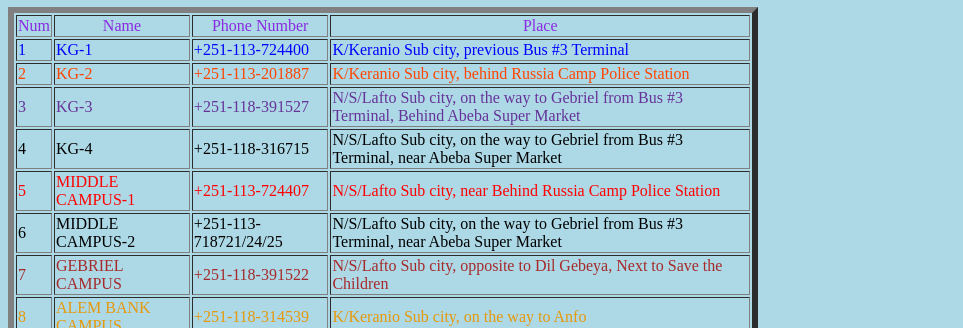
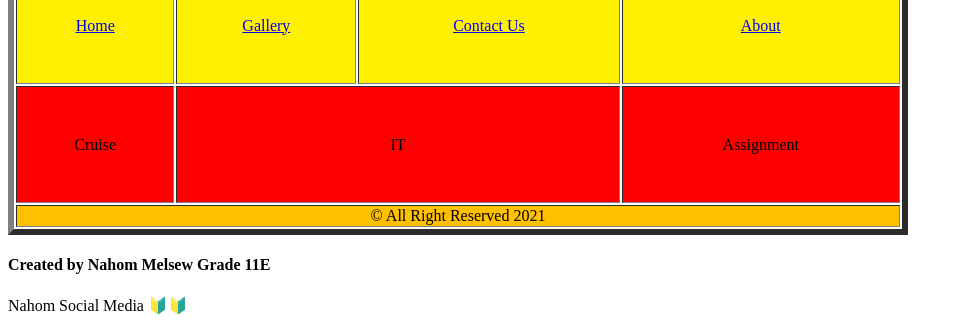
Before and after one commit to Nahomwebdeveloper/CruiseSchool, a plain HTML site: page index.html in a window 1280 px wide. Shown: the part 73-401 px from the top of the page, without its empty margins (0-963 px from the left). Drawn offline with Linux system fonts and the light colour scheme.

Commit message:
Changed code for It assignment

```diff
--- a/index.html
+++ b/index.html
@@ -1,78 +1,46 @@
 <!DOCTYPE html>
 <html lang="en">
 <head>
+
     <meta charset="UTF-8">
     <title>It Assignment</title>
 
 </head>
-<body style="background-color: #ADD8E6;">
 
-        <table border="6" width="750" height="80"; style="color: blueviolet;">
-            <tr>
-                <h1 style="text-align-last: center;"><a href="https://cruiseschoolet.com/" target="_blank">Cruise School</a></h1>
-                <TD style="text-align: center;">Num</TD>
-                <td style="text-align: center;">Name</td>
-                <td style="text-align: center;">Phone Number</td>
-                <td style="text-align: center;">Place</td>
+<body>
+
+    <table border="6" width="900" height="300">
+        <thead>
+            <tr bgcolor="#00FFFF;">
+                <th colspan="4">Cruise School ICT Club</th>
             </tr>
-            <tr style="color: blue;">
-                <td>1</td>
-                <td>KG-1</td>
-                <td>+251-113-724400</td>
-                <td>K/Keranio Sub city, previous Bus #3 Terminal</td>
+        </thead>
+        <tbody>
+            <tr bgcolor="#FFFF00;">
+                <td style="text-align: center;"><a href="https://cruiseschoolet.com/" target="_blank">Home</a></td>
+                <td style="text-align: center;"><a href="https://cruiseschoolet.com/gallery/" target="_blank">Gallery</a></td>
+                <td style="text-align: center;"><a href="https://cruiseschoolet.com/contact/" target="_blank">Contact Us</a></td>
+                <td style="text-align: center;"><a href="https://cruiseschoolet.com/about/" target="_blank">About</a></td>
             </tr>
-            <tr style="color: orangered;">
-                <td>2</td>
-                <td>KG-2</td>
-                <td>+251-113-201887</td>
-                <td>K/Keranio Sub city, behind Russia Camp Police Station</td>
+            <tr bgcolor="#FF0000;">
+                <td style="text-align: center;">Cruise</td>
+                <td style="text-align: center;" colspan="2">IT</td>
+                <td style="text-align: center;">Assignment</td>
             </tr>
-            <tr style="color: rebeccapurple;">
-                <td>3</td>
-                <td>KG-3</td>
-                <td>+251-118-391527</td>
-                <td>N/S/Lafto Sub city, on the way to Gebriel from Bus #3 Terminal, Behind Abeba Super Market</td>
+        </tbody>
+        <tfoot>
+            <tr bgcolor="#FF8C00;">
+                <td colspan="4" style="text-align: center;">&copy; All Right Reserved 2021</td>
             </tr>
-            <tr style="color: black;">
-                <td>4</td>
-                <td>KG-4</td>
-                <td>+251-118-316715</td>
-                <td>N/S/Lafto Sub city, on the way to Gebriel from Bus #3 Terminal, near Abeba Super Market</td>
-            </tr>
-            <tr style="color: red;">
-                <td>5</td>
-                <td>MIDDLE CAMPUS-1</td>
-                <td>+251-113-724407</td>
-                <td>N/S/Lafto Sub city, near Behind Russia Camp Police Station</td>
-            </tr>
-            <tr style="color: black;">
-                <td>6</td>
-                <td>MIDDLE CAMPUS-2</td>
-                <td>+251-113-718721/24/25</td>
-                <td>N/S/Lafto Sub city, on the way to Gebriel from Bus #3 Terminal, near Abeba Super Market</td>
-            </tr>
-            <tr style="color: brown;">
-                <td>7</td>
-                <td>GEBRIEL CAMPUS</td>
-                <td>+251-118-391522</td>
-                <td>N/S/Lafto Sub city, opposite to Dil Gebeya, Next to Save the Children</td>
-            </tr>
-            <tr style="color: rgb(230, 153, 11);">
-                <td>8</td>
-                <td>ALEM BANK CAMPUS</td>
-                <td>+251-118-314539</td>
-                <td>K/Keranio Sub city, on the way to Anfo</td>
-            </tr>
-        </table>
-
-
-
+        </tfoot>
+    </table>
 
     <footer>
-        <p><h4>Created by "Nahom"</h4></p>
+        <p><h4>Created by Nahom Melsew Grade 11E</h4></p>
         <p>Nahom Social Media 🔰🔰</p>
         <h2><a href="https://www.instagram.com/nahiwebdev/" target="_blank">Instagram</a> <a href="https://github.com/Nahomwebdeveloper" target="_blank"> Github</a> <a href="https://twitter.com/Nahomwebdev" target="_blank"> Twitter</a></h2>
     </footer>
 
 </body>
+
 </html>
```
